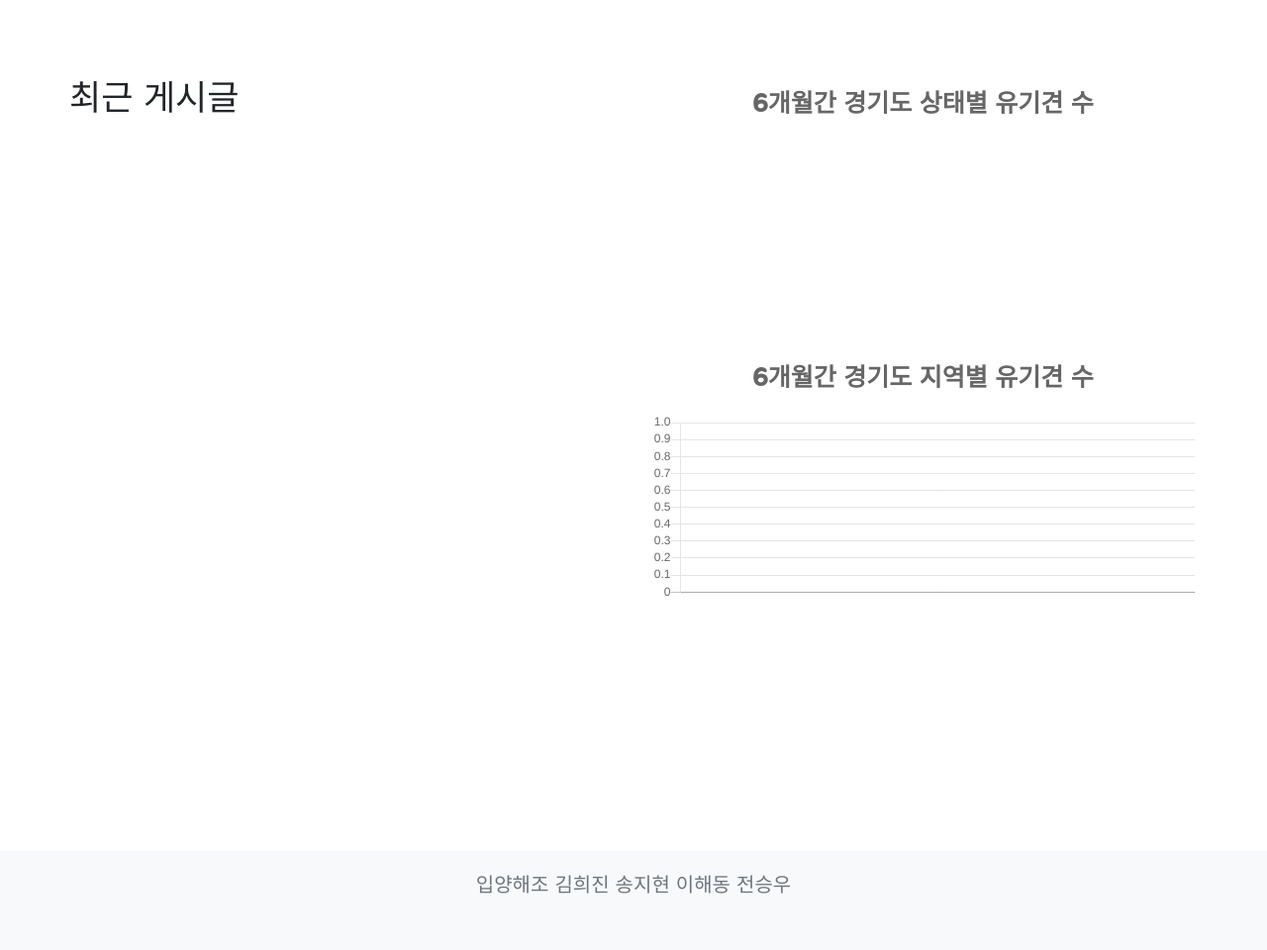
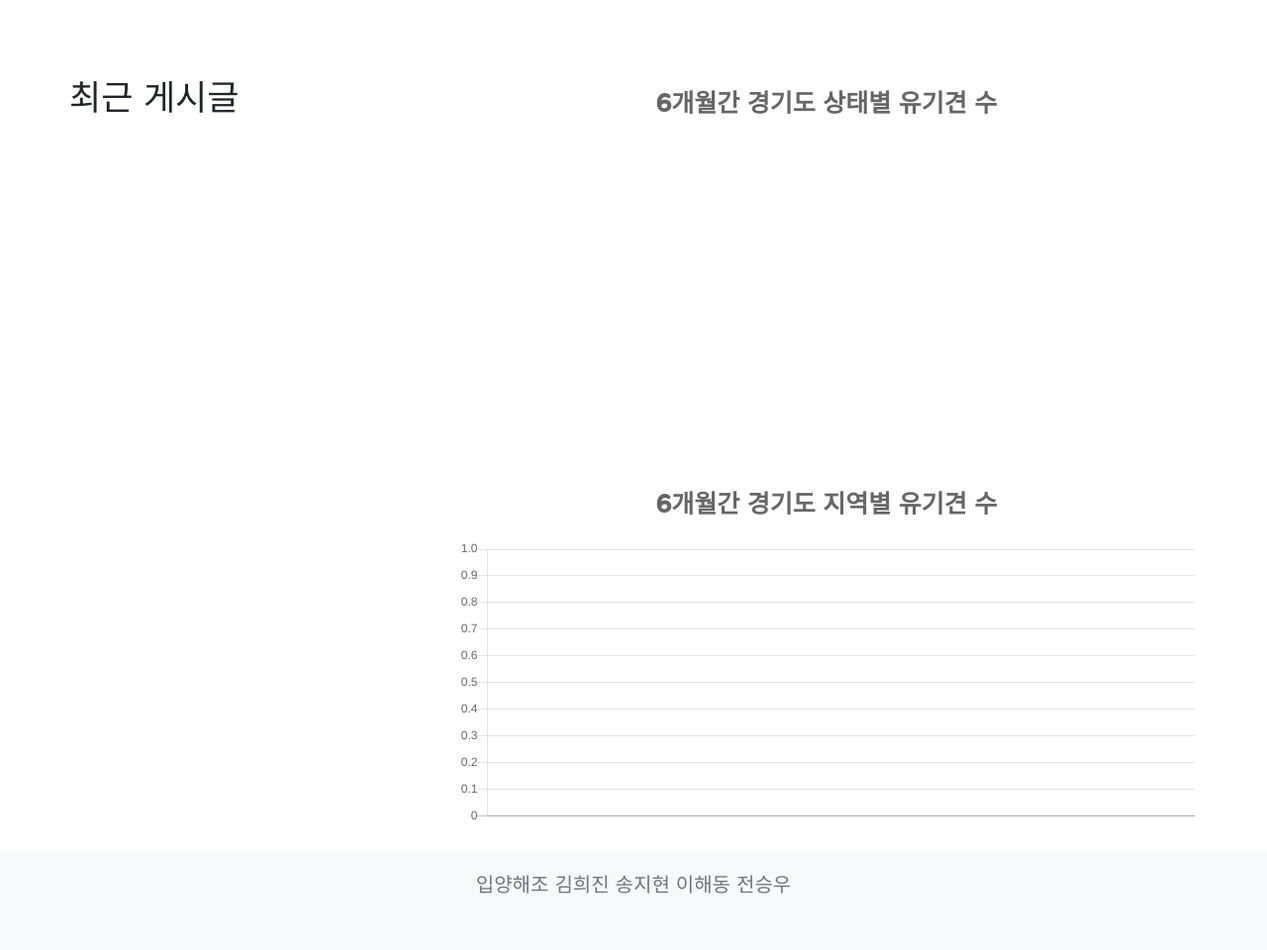
Before and after one commit to winterconnect/ProjectNSG, a Django app: page /yyApp/ in a window 1280 px wide. Shown: the part 70-1030 px from the top of the page at 99% size. Run offline with Django 3.2, Linux system fonts and the light colour scheme; data that the repository does not hold is empty; parts of the project's set-up code (start-up, migrations or seed data) failed here and were passed over; some libraries are stand-ins or nearby versions; some web fonts are replaced.

Commit message:
modified index

```diff
--- a/yyApp/templates/yyApp/index_haedong.html
+++ b/yyApp/templates/yyApp/index_haedong.html
@@ -22,22 +22,22 @@
 
   <div class="container mt-5 pr-0 pl-0 h-100 d-flex flex-column">
 
-      <div class="row">
-          <div class="col-lg-6">
+      <div class="row gx-5">
+          <div class="col-sm-4">
             <p><h3>최근 게시글</h3></p>
-              <div class="row row-cols-2">
-                {% for postID, path in pets %}
-                  <div class="col">
-                    <div class="card">
+              {% for postID, path in pets %}
+                <div class="row row-cols-2">
+                  <div class="col shadow-sm mt-3">
+                    <div class="card shadow-sm " style = "margin-bottom: 10px;">
                       <a href="{% url 'yyApp:post_detail' postID %}">
-                        <img src="http://localhost:8000/media/{{ path }}" height="250" width="250"></a>
+                        <img src="http://localhost:8000/media/{{ path }}" class="rounded mx-auto d-block img-fluid card-img-top"></a>
                     </div>
                   </div>
-                {% endfor %}
-              </div>
+                </div>
+              {% endfor %}
           </div>
-          <div class="col-lg-6">
-              <canvas id="pieChart" data-url="{% url 'yyApp:chart' %}"></canvas>
+          <div class="col-sm-8">
+              <canvas id="pieChart" data-url="{% url 'yyApp:chart' %}"></canvas><br>
               <canvas id="barChart" data-url="{% url 'yyApp:chart' %}"></canvas>
           </div>
       </div>
@@ -63,7 +63,7 @@
               datasets: [{
                 label: '지역',
                 backgroundColor: [
-                  '#006400', '#228B22', '#64CD3C', '#80E12A', '#7DEEBC', '#D2FFD2',
+                  '#95e1d3', '#eaffd0', '#fce38a', '#f38181', '#7DEEBC', '#D2FFD2',
                 ],
                 data: data.dataPie
               }]
@@ -103,7 +103,7 @@
               datasets: [{
                 label: '상태',
                 backgroundColor: [
-                '#006400', '#63CC63', '#7DF4B2', '#3BE0CB', '#28E7FF', '#A7EEFF',
+                '#95e1d3', '#eaffd0', '#fce38a', '#f38181', '#7DEEBC', '#D2FFD2',
                 ],
                 data: data.dataPie,
               }]
```
